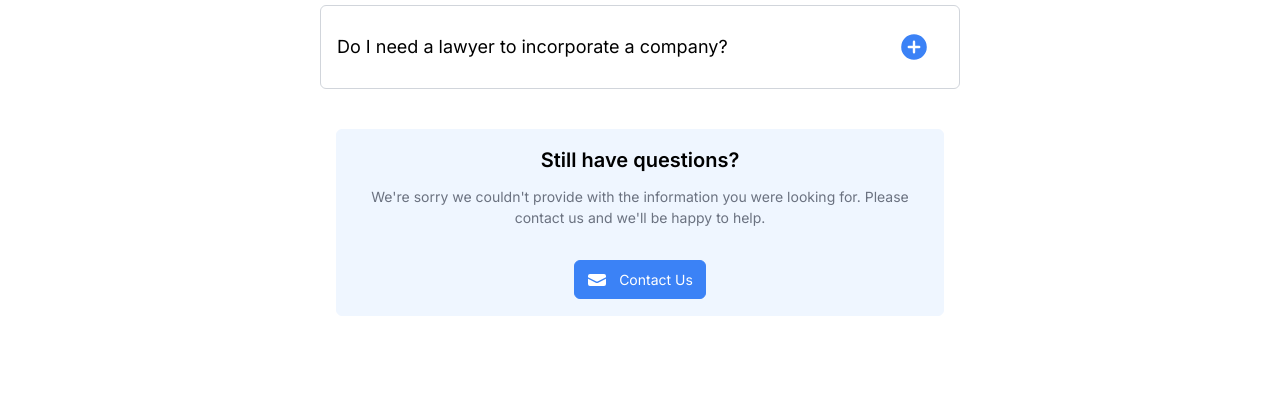
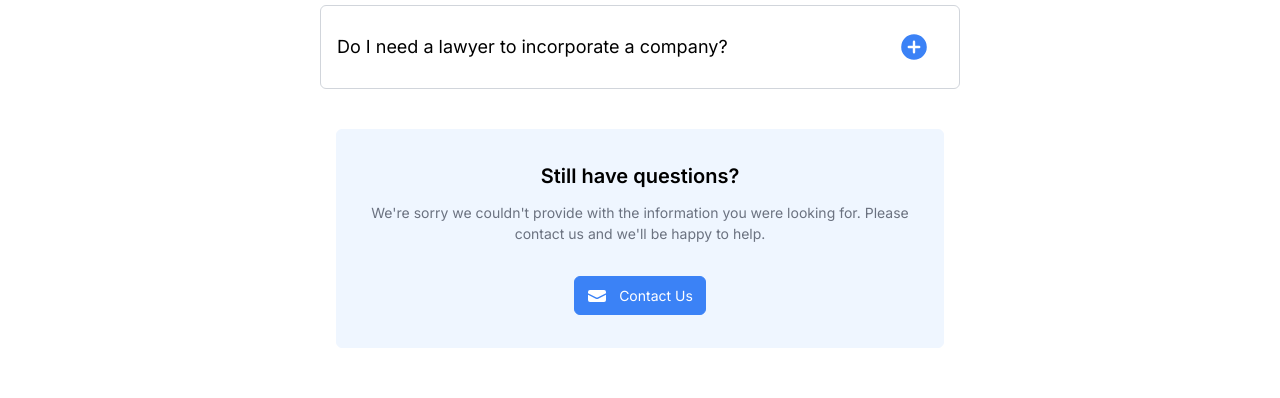
Before and after one commit to ntan-wan/freelance-corpsec, a Next.js app: page /home in a window 1280 px wide. Shown: the part 2860-3258 px from the top of the page. Built offline with nearby package versions, Linux system fonts and the light colour scheme.

Commit message:
[CI] update responsive

```diff
--- a/src/app/home/page.tsx
+++ b/src/app/home/page.tsx
@@ -113,7 +113,7 @@ export default function HomePage() {
           ))}
         </div>
 
-        <div className="mt-8 lg:mt-10 text-center border border-blue-50 bg-blue-50 p-4 rounded-md w-full mx-auto lg:w-6/12 ">
+        <div className="mt-8 lg:mt-10 text-center border border-blue-50 bg-blue-50 p-4 sm:p-8 rounded-md w-full mx-auto lg:w-6/12 ">
           <h2 className="font-semibold text-xl">Still have questions?</h2>
           <p className="mt-3 c-text-gray text-[14px]">
             We&apos;re sorry we couldn&apos;t provide with the information you were looking for. Please contact us and we&apos;ll be happy to help.
```
